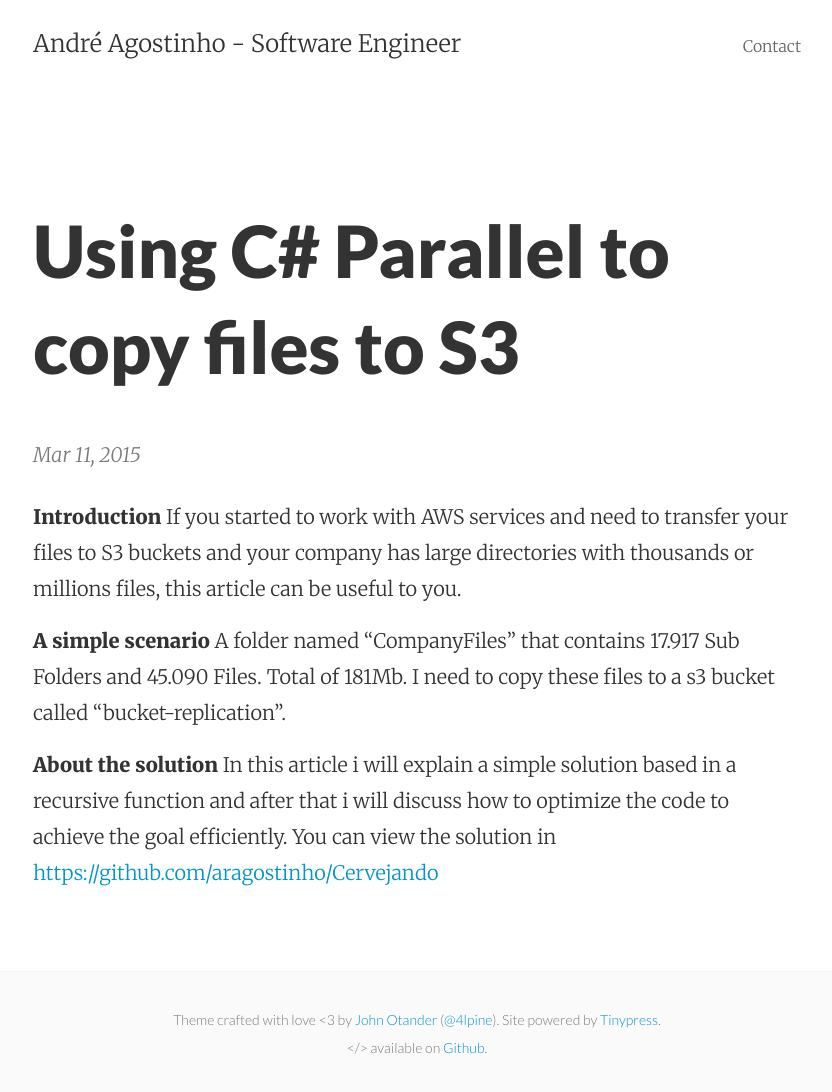
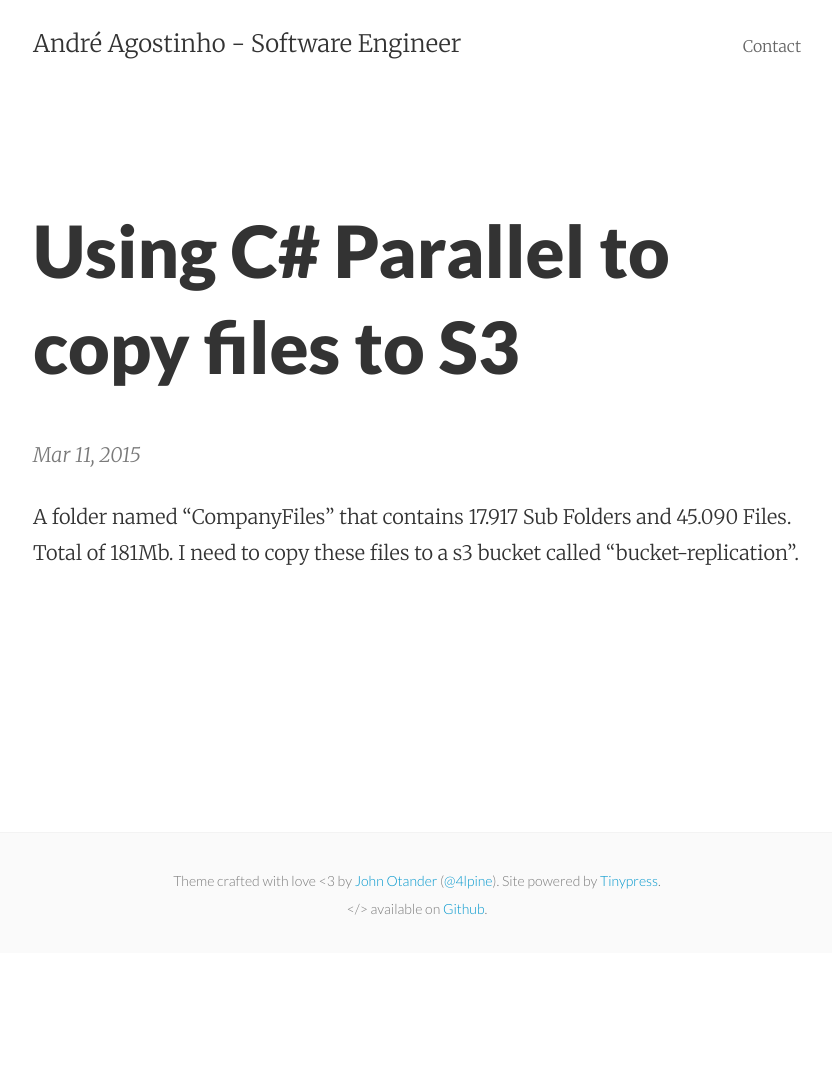
Before and after one commit to aragostinho/aragostinho.github.io, a Jekyll site: the page built from _posts/2015-03-11-titulo-teste.markdown, in a window 1280 px wide. Shown: the whole page, without its empty margins (223-1055 px from the left). Built offline with Jekyll 4.4.1, drawn with Linux system fonts in a browser that asks for light colours; after the commit the page ends 953 px from its top, so only the background shows below that.

Commit message:
Post update: Using C# Parallel to copy files to S3

```diff
--- a/_posts/2015-03-11-titulo-teste.markdown
+++ b/_posts/2015-03-11-titulo-teste.markdown
@@ -3,13 +3,6 @@ published: true
 title: Using C# Parallel to copy files to S3
 layout: post
 ---
-**Introduction**
-If you started to work with AWS services and need to transfer your files to S3 buckets and your company has large directories with thousands or millions files, this article can be useful to you.
 
-**A simple scenario**
 A folder named “CompanyFiles”  that contains  17.917 Sub Folders and 45.090 Files. Total of 181Mb.
 I need to copy these files to a s3 bucket  called  “bucket-replication”.
-
-
-**About the solution**
-In this article i will explain a simple solution based in a recursive function and after that i will discuss how to optimize the code to achieve the goal efficiently. You can view the solution in [https://github.com/aragostinho/Cervejando](https://github.com/aragostinho/CopyFasterToS3)
```
